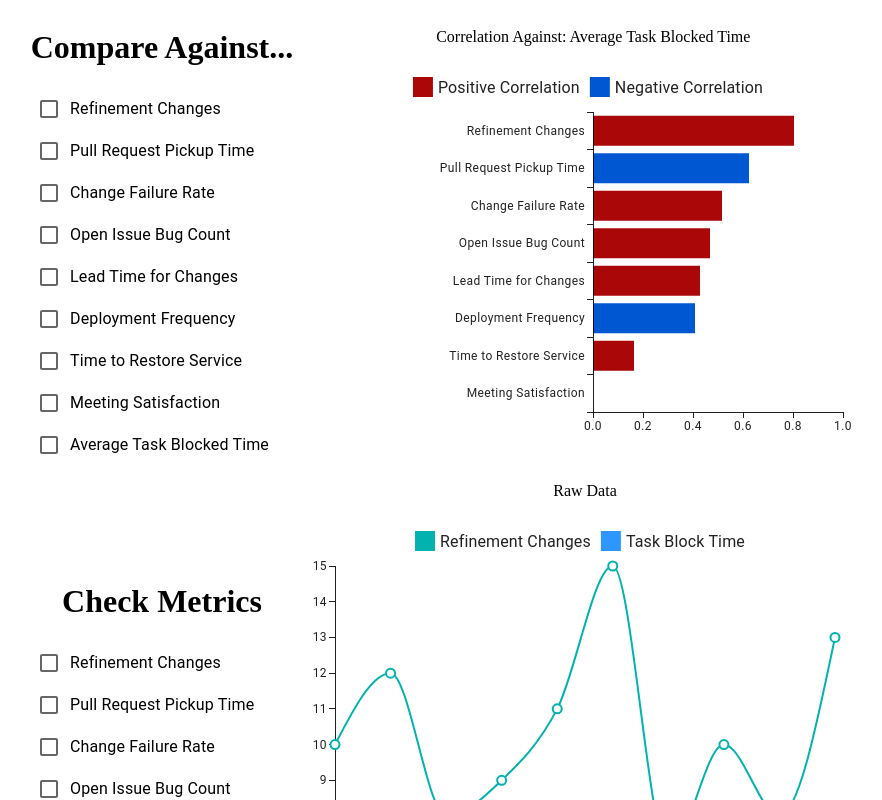
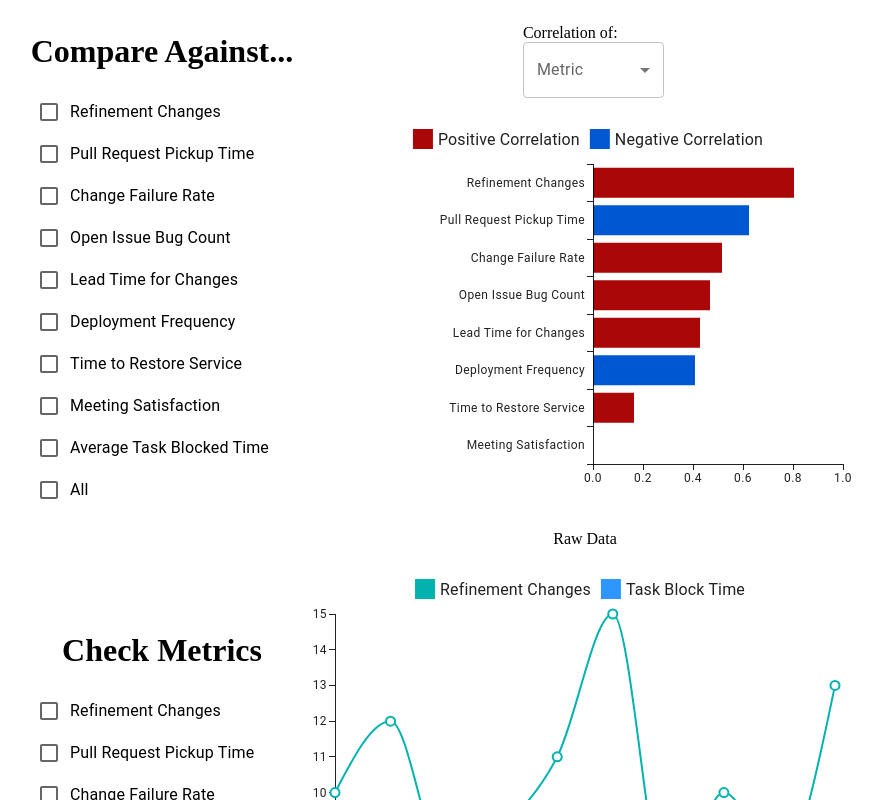
Before and after one commit to jwong236/EnterpriseMetricAnalysisTool, a React (Vite) app: page / in a window 1280 px wide. Shown: the top 800 px of the page, without its empty margins (178-1060 px from the left). Built offline with nearby package versions, Linux system fonts and the light colour scheme.

Commit message:
Add dropdown menu

```diff
--- a/index.html
+++ b/index.html
@@ -2,8 +2,8 @@
 <html lang="en">
   <head>
     <meta charset="UTF-8" />
-    <link rel="icon" type="image/svg+xml" href="/vite.svg" />
     <meta name="viewport" content="width=device-width, initial-scale=1.0" />
+    <title>Enterprise Continuous Improvement Insights</title>
   </head>
   <body>
     <div id="root"></div>
--- a/src/App.jsx
+++ b/src/App.jsx
@@ -1,8 +1,9 @@
 import './App.css';
+import React from 'react';
 // import {Bargraph} from './components';
 import {BarChart} from '@mui/x-charts/BarChart';
 import {LineChart} from '@mui/x-charts/LineChart';
-import {FormGroup, FormControlLabel, Checkbox} from '@mui/material';
+import {FormGroup, FormControl, FormControlLabel, Checkbox, InputLabel, Select, MenuItem} from '@mui/material';
 
 let raw_data = {
   'Deployment Frequency': [15, 12, 18, 20, 17, 14, 22, 19, 16, 21],
@@ -10,7 +11,7 @@
   'Change Failure Rate': [0.1, 0.2, 0.05, 0.15, 0.1, 0.25, 0.2, 0.1, 0.15, 0.05],
   'Time to Restore Service': [4, 6, 2, 5, 4, 3, 7, 4, 3, 5],
   'Open Issue Bug Count': [25, 30, 20, 22, 28, 26, 18, 24, 29, 23],
-  'Pull Request Pickup Time': [2, 1, 3, 2, 1, 2, 4, 3, 2, 1],
+  'Average Pull Request Pickup Time': [2, 1, 3, 2, 1, 2, 4, 3, 2, 1],
   'Refinement Changes': [10, 12, 8, 9, 11, 15, 7, 10, 8, 13],
   'Task Block Time': [2, 3, 1, 2, 3, 4, 2, 1, 2, 3],
   'Meeting Satisfaction': [4, 3, 5, 4, 3, 5, 4, 3, 5, 4]
@@ -39,14 +40,14 @@
 
 let dataset = correlations.map((metric) => {
   if ( metric[1] < 0 ){
-    return {metric: metric[0], negative_correlation: -metric[1]}
+    return {metric: metric[0], positive_correlation: 0, negative_correlation: -metric[1]}
   }
-  return {metric: metric[0], positive_correlation: metric[1]}
+  return {metric: metric[0], positive_correlation: metric[1], negative_correlation: 0}
 });
 
 dataset = dataset.sort((a, b) => {
-  let aval = a.hasOwnProperty('positive_correlation') ? a.positive_correlation : a.negative_correlation;
-  let bval = b.hasOwnProperty('positive_correlation') ? b.positive_correlation : b.negative_correlation;
+  let aval = a.positive_correlation ? a.positive_correlation : a.negative_correlation;
+  let bval = b.positive_correlation ? b.positive_correlation : b.negative_correlation;
   return aval < bval? 1 : -1;
 })
 
@@ -59,6 +60,9 @@
   return <FormControlLabel control={<Checkbox />} label={data.metric} />
 })
 
+const dropdowns = dataset.map((data) => {
+  return <MenuItem value={data.metric}>{data.metric}</MenuItem>
+})
 // [`Deployment Frequency`,
 //                 `Lead Time for Changes`,
 //                 `Change Failure Rate`,
@@ -77,18 +81,39 @@
 })
 
 function App() {
+  const [metric, setMetric] = React.useState('');
+
+  const handleChange = (event) => {
+    setMetric(event.target.value);
+  };
+
   return (
     <>
+
     <div class="bar-chart-container">
       <div class="chart">
         <h1>Compare Against...</h1>
         <FormGroup>
-        {checkboxes}
-        <FormControlLabel control={<Checkbox />} label="Average Task Blocked Time" />
+          {checkboxes}
+          <FormControlLabel control={<Checkbox />} label="Average Task Blocked Time" />
+          <FormControlLabel control={<Checkbox />} label="All" />
         </FormGroup>
       </div>
+
       <div class="chart">
-        <p>Correlation Against: Average Task Blocked Time</p>
+        <p>Correlation of:
+          <FormControl fullWidth>
+            <InputLabel>Metric</InputLabel>
+            <Select
+              value={metric}
+              label="Metric"
+              onChange={handleChange}
+            >
+              {dropdowns}
+              <MenuItem value="Average Task Blocked Time">Average Task Blocked Time</MenuItem>
+            </Select>
+          </FormControl>
+        </p>
         <BarChart
           dataset={dataset}
           yAxis={[{ scaleType: 'band', dataKey: 'metric' }]}
@@ -101,6 +126,8 @@
         />
       </div>
     </div>
+
+
     <div class="line-chart-container">
       <div class="chart">
         <h1>Check Metrics</h1>
@@ -109,9 +136,11 @@
         <FormControlLabel control={<Checkbox />} label="Average Task Blocked Time" />
         </FormGroup>
       </div>
+
       <div class="chart">
         <p>Raw Data</p>
         <LineChart
+          yAxis={[{label: 'Metric Value'}]}
           xAxis={[{data: [1, 2, 3, 4, 5, 6, 7, 8, 9, 10], label: 'Sprint Number'}]}
           series={get_series}
           layout="horizontal"
@@ -120,6 +149,7 @@
         />
       </div>
     </div>
+
     </>
   )
 }
```
